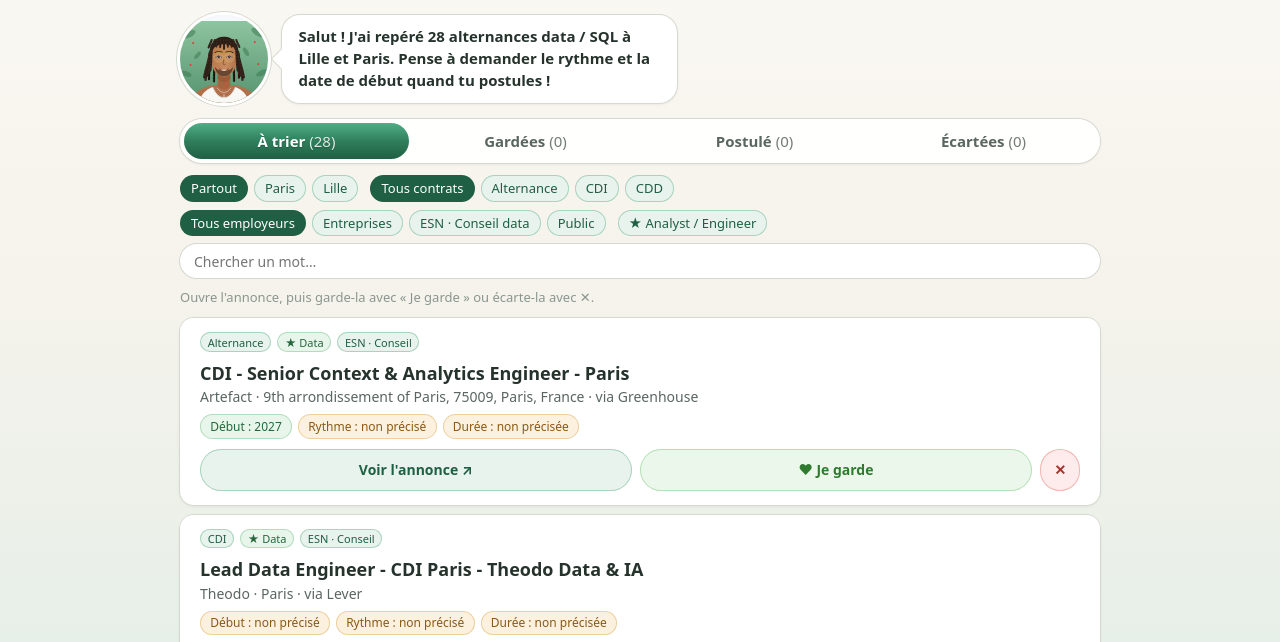
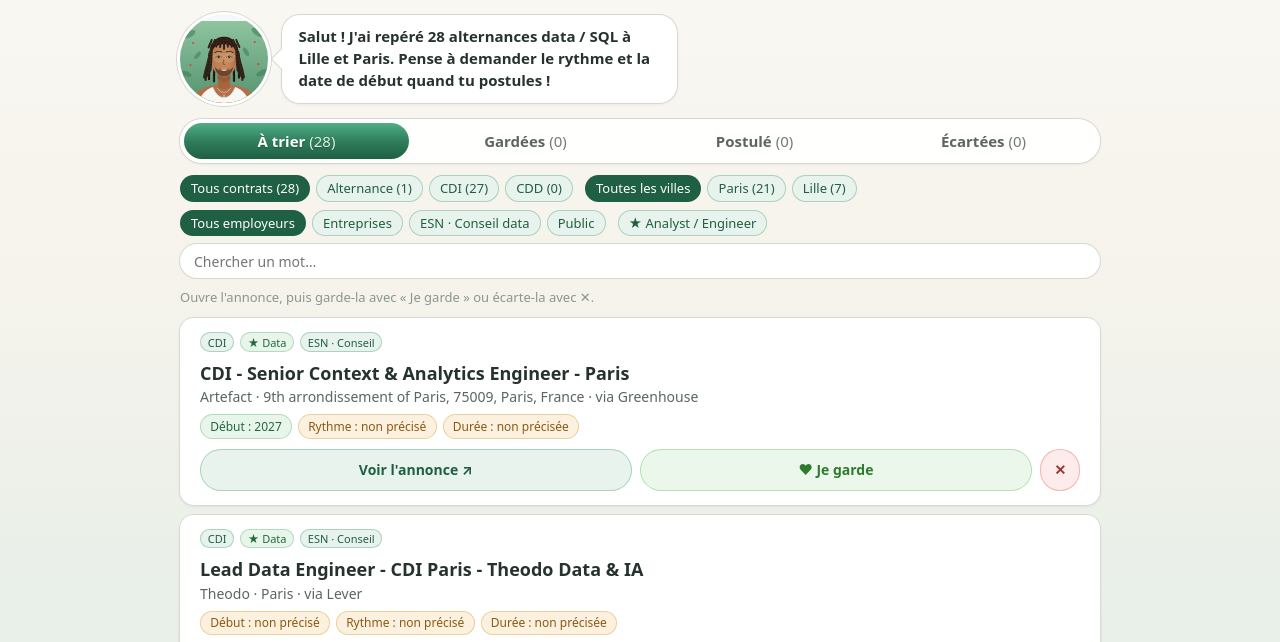
Before and after one commit to hbenguemalet/site-alternance, a plain HTML site: page index.html in a window 1280 px wide. Shown: the part 143-785 px from the top of the page. Drawn offline with Linux system fonts and the light colour scheme.

Commit message:
Filtres : contrat (Alternance/CDI/CDD) puis ville, avec compteurs
Co-Authored-By: Claude Sonnet 5.5 <noreply@anthropic.com>
Claude-Session: https://claude.ai/code/session_01VgQ7VnHjMwxcAEgG4a3pos

```diff
--- a/app.js
+++ b/app.js
@@ -39,11 +39,30 @@
     if (RX_ESN.test(o.entreprise)) return "esn";
     return "entreprise";
   }
-  function ville(o) { return /lille|roubaix|tourcoing|villeneuve|marcq|croix|lomme|ronchin|wasquehal|lambersart|loos|seclin|madeleine|\b59\b/i.test(o.lieu) ? "lille" : "paris"; }
+  var NOMS_VILLES = {};
+  function ville(o) {
+    var l = o.lieu || "";
+    var cle, nom;
+    if (/paris|\b75\d{3}\b|la d[ée]fense|issy|boulogne-billancourt|levallois|nanterre|saint-denis|montreuil|courbevoie|puteaux/i.test(l)) { cle = "paris"; nom = "Paris"; }
+    else if (/lille|roubaix|tourcoing|villeneuve|marcq|croix\b|lomme|ronchin|wasquehal|lambersart|loos|seclin|madeleine|lezennes|\b59\d{3}\b/i.test(l)) { cle = "lille"; nom = "Lille"; }
+    else {
+      nom = l.split(",")[0].replace(/\s*\(.*\)/, "").trim();
+      if (!nom || /france|remote|t[ée]l[ée]travail/i.test(nom)) { nom = "Autre / non précisé"; }
+      cle = norm(nom);
+    }
+    NOMS_VILLES[cle] = nom;
+    return cle;
+  }
+  function contrat(o) {
+    var c = (o.contrat || "") + " " + (o.titre || "");
+    if (/alternan|apprenti|professionnalisation|work.?study|co-?op/i.test(c)) return "alternance";
+    if (/cdd|fixed|temporary|temporaire|int[ée]rim|mission/i.test(c)) return "cdd";
+    return "cdi";
+  }
   var offres = [];
   (DATA.meilleures || []).forEach(function (o) { offres.push(Object.assign({ proche: true }, o)); });
   (DATA.autres || []).forEach(function (o) { offres.push(Object.assign({ proche: false }, o)); });
-  offres.forEach(function (o) { o.type = typeEmployeur(o); o.ville = ville(o); o.contrat = o.contrat || "alternance"; });
+  offres.forEach(function (o) { o.type = typeEmployeur(o); o.ville = ville(o); o.contrat = contrat(o); });
 
   // ---------- nouveautés depuis la dernière visite ----------
   // Une « visite » commence après 30 min d'absence : recharger la page ne fait pas
@@ -290,6 +309,17 @@
       });
     });
   }
+  // pastilles de ville construites d'après les offres, avec leur nombre
+  var comptes = {}, comptesContrat = {};
+  offres.forEach(function (o) { comptes[o.ville] = (comptes[o.ville] || 0) + 1; comptesContrat[o.contrat] = (comptesContrat[o.contrat] || 0) + 1; });
+  var zoneVilles = document.getElementById("f-villes");
+  Object.keys(comptes).sort(function (a, b) { return comptes[b] - comptes[a]; }).forEach(function (k) {
+    var b = el("button", "a-chip s-filtre", NOMS_VILLES[k] + " (" + comptes[k] + ")");
+    b.dataset.ville = k; b.setAttribute("aria-pressed", "false"); zoneVilles.appendChild(b);
+  });
+  document.querySelectorAll(".s-filtre[data-contrat]").forEach(function (b) {
+    var k = b.dataset.contrat; b.textContent += " (" + (k ? (comptesContrat[k] || 0) : offres.length) + ")";
+  });
   groupe("ville"); groupe("type"); groupe("contrat");
   $("f-rse").addEventListener("click", function () { filtre.rse = !filtre.rse; this.setAttribute("aria-pressed", filtre.rse); afficher(); });
   $("s-cherche").addEventListener("input", function (e) { filtre.q = e.target.value; afficher(); });
--- a/index.html
+++ b/index.html
@@ -36,16 +36,14 @@
 
     <div class="s-filtres" role="group" aria-label="Filtres">
       <div class="s-defile">
-      <div class="s-groupe" role="group" aria-label="Ville">
-        <button class="a-chip s-filtre" data-ville="" aria-pressed="true">Partout</button>
-        <button class="a-chip s-filtre" data-ville="paris" aria-pressed="false">Paris</button>
-        <button class="a-chip s-filtre" data-ville="lille" aria-pressed="false">Lille</button>
-      </div>
       <div class="s-groupe" role="group" aria-label="Contrat">
         <button class="a-chip s-filtre" data-contrat="" aria-pressed="true">Tous contrats</button>
         <button class="a-chip s-filtre" data-contrat="alternance" aria-pressed="false">Alternance</button>
         <button class="a-chip s-filtre" data-contrat="cdi" aria-pressed="false">CDI</button>
         <button class="a-chip s-filtre" data-contrat="cdd" aria-pressed="false">CDD</button>
+      </div>
+      <div class="s-groupe" role="group" aria-label="Ville" id="f-villes">
+        <button class="a-chip s-filtre" data-ville="" aria-pressed="true">Toutes les villes</button>
       </div>
       <div class="s-groupe" role="group" aria-label="Employeur">
         <button class="a-chip s-filtre" data-type="" aria-pressed="true">Tous employeurs</button>
```
